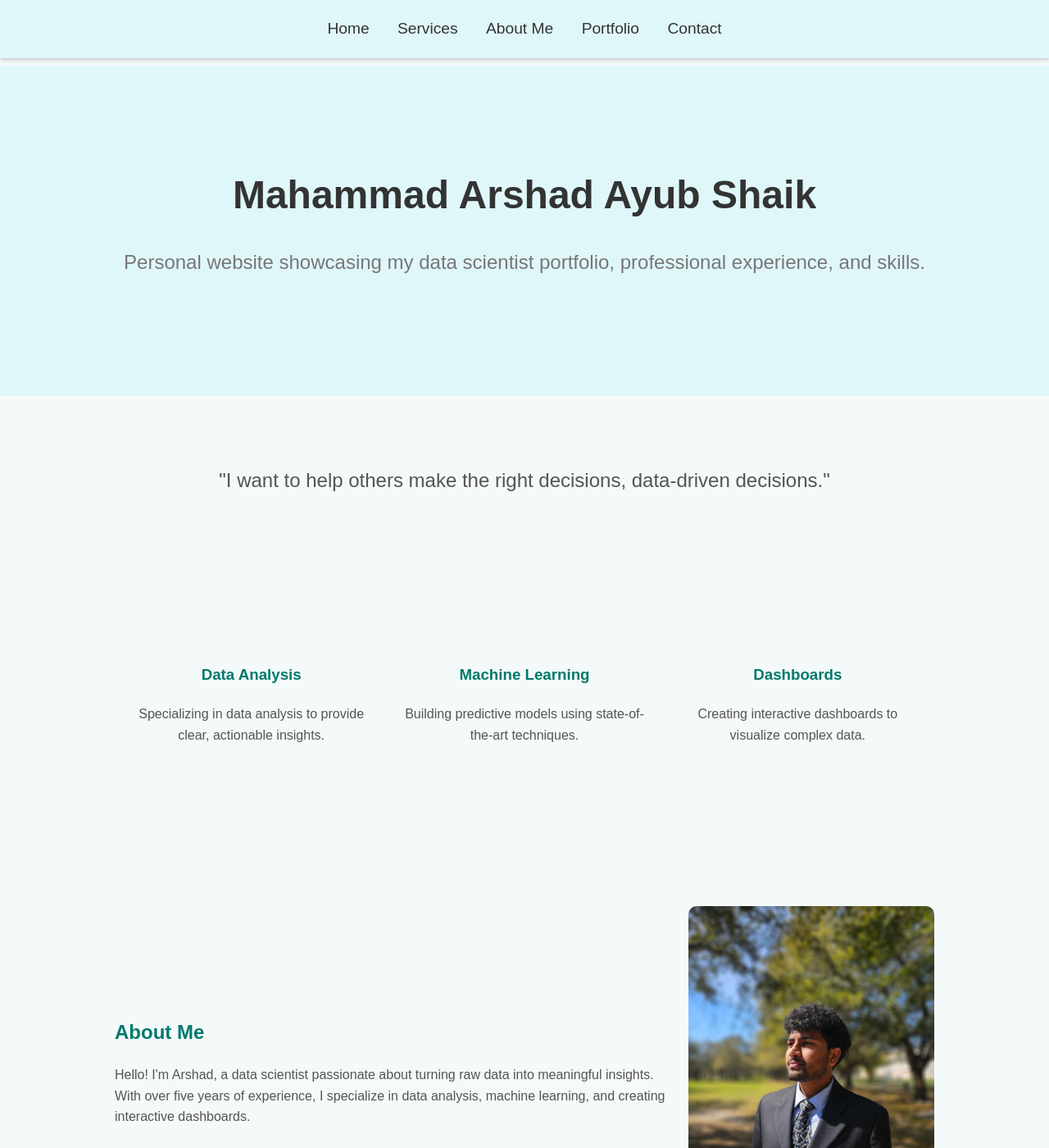
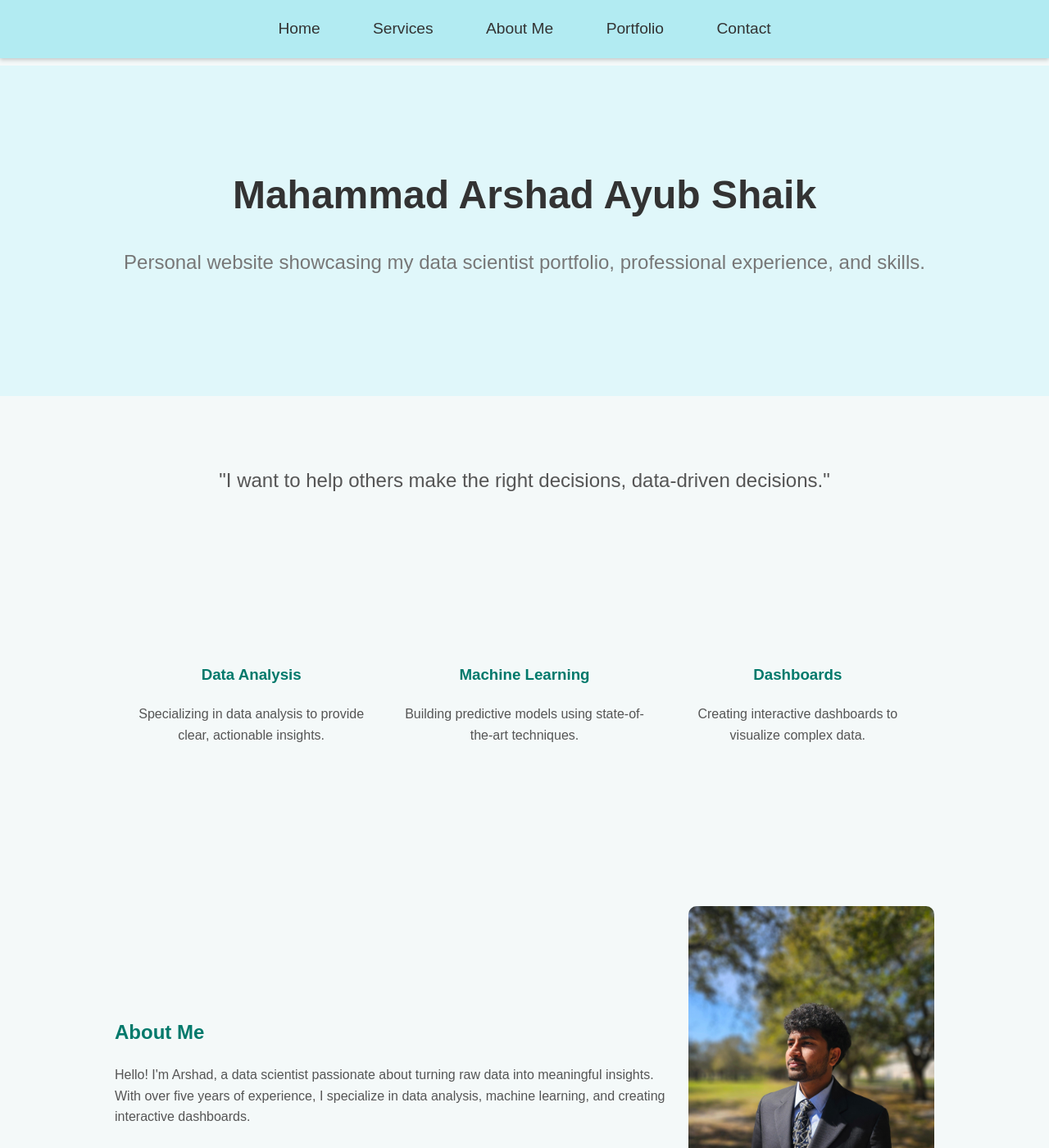
Before and after one commit to arshadsm/arshadsm.github.io, a Jekyll site: the page built from index.md, in a window 1280 px wide and 1400 px high. Shown: the whole window at 82% size. Built offline with Jekyll 4.4.1, drawn with Linux system fonts in a browser that asks for light colours; some of the changed text lies outside the part shown.

Commit message:
Update default.html

```diff
--- a/_layouts/default.html
+++ b/_layouts/default.html
@@ -15,7 +15,7 @@
       background-color: #f4f9f9;
     }
     nav {
-      background-color: #e0f7fa; /* Light blue color to match the palette */
+      background-color: #b2ebf2; /* Darker blue for the navigation bar */
       padding: 20px 0; /* Increased padding to increase the height of the navigation bar */
       box-shadow: 0px 2px 5px rgba(0, 0, 0, 0.2);
       position: fixed; /* Make the navigation bar fixed */
@@ -37,10 +37,13 @@
       color: #333; /* Darker text color for contrast */
       text-decoration: none;
       font-size: 1.2em;
-      transition: color 0.3s;
+      padding: 10px 15px; /* Add padding to create a button-like appearance */
+      border-radius: 5px; /* Rounded corners for the button effect */
+      transition: background-color 0.3s, color 0.3s; /* Smooth transition for hover effects */
     }
     nav ul li a:hover {
-      color: #00796b; /* Slightly darker blue/green for hover effect */
+      background-color: #00796b; /* Slightly darker blue/green for hover effect */
+      color: #fff;
     }
     header {
       text-align: center;
@@ -183,10 +186,17 @@
     <img src="{{ site.profile_picture }}" alt="Arshad's Picture">
   </section>
   <section class="portfolio" id="portfolio">
-  <div class="portfolio-item">
-    <img src="/images/project1.png" alt="Project 1">
-    <p><strong>MovieLens Recommendation System:</strong> Recommends a similar movie that might interest the customer based on the similarity index of movies the user has just watched.</p>
-    <p><a href="/notebooks/MovieLens_Recommendation_System.html" class="project-link">Explore Project</a></p>
+  <div class="portfolio-container">
+    <div class="portfolio-item">
+      <img src="/images/project1.png" alt="Project 1">
+      <p><strong>MovieLens Recommendation System:</strong> Recommends a similar movie that might interest the customer based on the similarity index of movies the user has just watched.</p>
+      <p><a href="/notebooks/MovieLens_Recommendation_System.html" class="project-link">Explore Project</a></p>
+    </div>
+    <div class="portfolio-item">
+      <img src="/images/project2.png" alt="Project 2">
+      <p><strong>Relation Extraction System:</strong> Extracts the relationship between entities by leveraging Sequential Transfer Learning for better performance.</p>
+      <!--<p><a href="/notebooks/Project2.html" class="project-link">Explore Project</a></p>-->
+    </div>
   </div>
   </section>
   <footer class="footer" id="contact">
```
